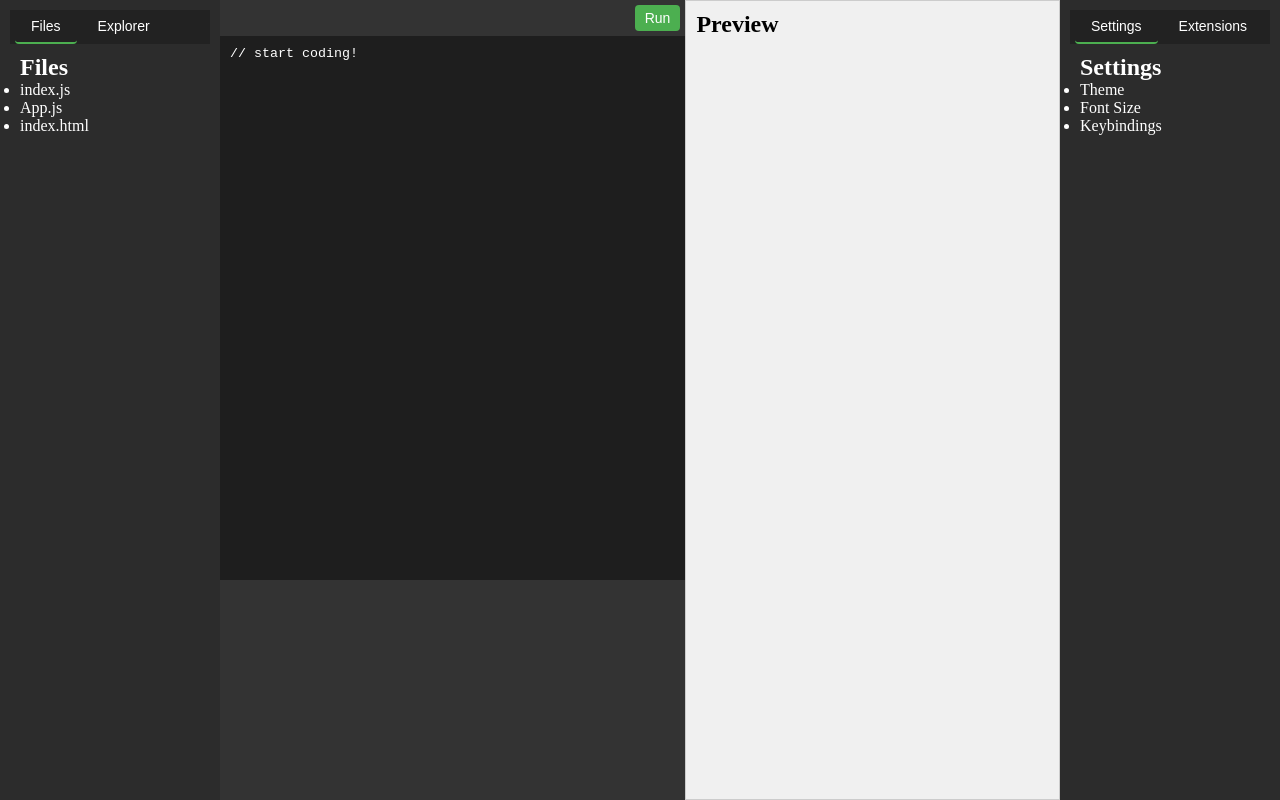
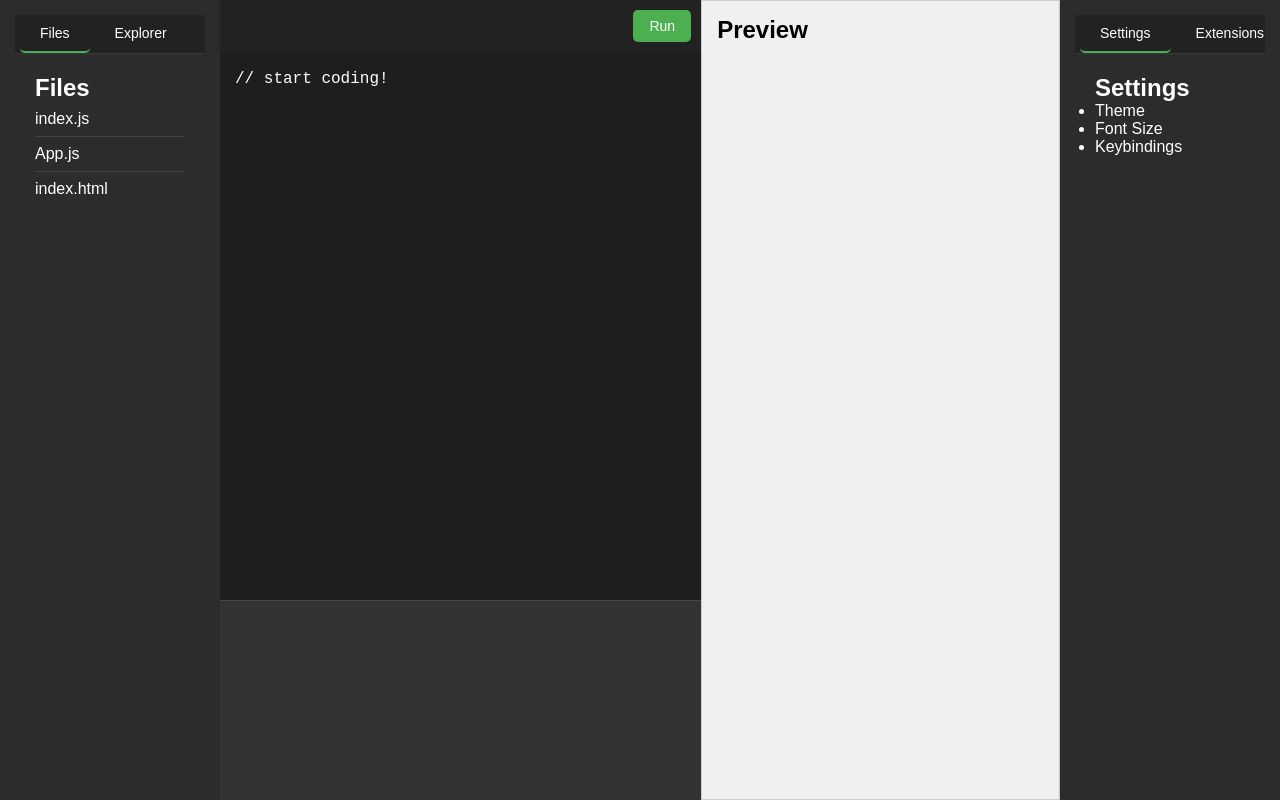
Before and after one commit to sh-navid/NabotStudio, a React (Create React App) app: page / in a window 1280 px wide. Built offline with nearby package versions, Linux system fonts and the light colour scheme.

Commit message:
[Enhancement] Update overal style

```diff
--- a/src/App.css
+++ b/src/App.css
@@ -1,94 +1,150 @@
+/**/
+:root {
+  --primary-color: #4CAF50;
+  --secondary-color: #3e8e41;
+  --background-dark: #2c2c2c;
+  --background-editor: #1e1e1e;
+  --text-light: #fff;
+  --text-dark: #000;
+  --accent-color: #f0f0f0;
+  --border-color: #ccc;
+}
+
+body {
+  font-family: sans-serif;
+  color: var(--text-light);
+}
+
 .ide {
   display: flex;
   height: 100vh;
 }
 
-.sidebar {
-  width: 200px;
-  background-color: #2c2c2c;
-  color: white;
-  padding: 10px;
+/* Sidebar Styles */
+.sidebar,
+.right-menu {
+  width: 220px;
+  background-color: var(--background-dark);
+  color: var(--text-light);
+  padding: 15px;
+  box-shadow: 2px 0 5px rgba(0, 0, 0, 0.2);
 }
 
-.right-menu {
-  width: 200px;
-  background-color: #2c2c2c;
-  color: white;
-  padding: 10px;
+.sidebar h3,
+.right-menu h3 {
+  margin-bottom: 10px;
+  color: var(--accent-color);
 }
 
+.sidebar ul {
+  list-style: none;
+  padding: 0;
+}
+
+.sidebar li {
+  padding: 8px 0;
+  border-bottom: 1px solid rgba(255, 255, 255, 0.1);
+}
+
+.sidebar li:last-child {
+  border-bottom: none;
+}
+
+.sidebar a {
+  color: var(--text-light);
+  text-decoration: none;
+  display: block;
+  transition: color 0.3s;
+}
+
+.sidebar a:hover {
+  color: var(--primary-color);
+}
+
+/* Editor Styles */
 .editor-container {
   flex-grow: 1;
   display: flex;
   flex-direction: column;
 }
 
+.toolbar {
+  background-color: #222;
+  color: var(--text-light);
+  padding: 10px;
+  text-align: right;
+  box-shadow: 0 2px 5px rgba(0, 0, 0, 0.2);
+}
+
 .editor {
   flex-grow: 1;
-  background-color: #1e1e1e;
-  color: white;
-  font-family: monospace;
-  padding: 10px;
+  background-color: var(--background-editor);
+  color: var(--text-light);
+  font-family: 'Courier New', monospace;
+  padding: 15px;
   border: none;
   resize: none;
   outline: none;
+  line-height: 1.6;
+  font-size: 16px;
 }
 
+/* Output Styles */
 .output {
   background-color: #333;
-  color: #fff;
-  padding: 10px;
+  color: var(--text-light);
+  padding: 15px;
   height: 200px;
   overflow: auto;
+  font-family: monospace;
+  border-top: 1px solid rgba(255, 255, 255, 0.1);
 }
 
-.toolbar {
-  background-color: #333;
-  color: white;
-  padding: 5px;
-  text-align: right;
-}
-
+/* Button Styles */
 button {
-  background-color: #4CAF50; /* Green */
+  background-color: var(--primary-color);
   border: none;
-  color: white;
-  padding: 5px 10px;
+  color: var(--text-light);
+  padding: 8px 16px;
   text-align: center;
   text-decoration: none;
   display: inline-block;
   font-size: 14px;
   cursor: pointer;
-  border-radius: 4px;
+  border-radius: 5px;
   margin-left: 5px;
+  transition: background-color 0.3s;
 }
 
 button:hover {
-  background-color: #3e8e41;
+  background-color: var(--secondary-color);
 }
 
+/* Preview Styles */
 .preview {
   flex-grow: 1;
-  background-color: #f0f0f0;
-  padding: 10px;
-  border: 1px solid #ccc;
+  background-color: var(--accent-color);
+  padding: 15px;
+  border: 1px solid var(--border-color);
   overflow: auto;
+  color: var(--text-dark);
 }
 
 /* Tabs Styling */
 .tabs {
   display: flex;
   background-color: #222;
+  border-bottom: 1px solid rgba(255, 255, 255, 0.1);
 }
 
 .tab {
-  padding: 8px 16px;
+  padding: 10px 20px;
   cursor: pointer;
   border: none;
   border-bottom: 2px solid transparent;
   background-color: transparent;
-  color: #fff;
-  transition: background-color 0.3s;
+  color: var(--text-light);
+  transition: background-color 0.3s, border-bottom-color 0.3s;
 }
 
 .tab:hover {
@@ -96,14 +152,23 @@ button:hover {
 }
 
 .tab.active {
-  border-bottom: 2px solid #4CAF50;
+  border-bottom-color: var(--primary-color);
 }
 
 .tab-content {
   display: none;
-  padding: 10px;
+  padding: 20px;
 }
 
 .tab-content.active {
   display: block;
 }
+
+/* Utility Classes */
+.mt-1 {
+  margin-top: 10px;
+}
+
+.mb-1 {
+  margin-bottom: 10px;
+}
--- a/src/index.css
+++ b/src/index.css
@@ -1,4 +1,11 @@
+/**/
+/* Resets and general styles */
+html, body {
+  height: 100%;
+}
+
 * {
   margin: 0;
   padding: 0;
+  box-sizing: border-box; /* Include padding and border in the element's total width and height */
 }
```
